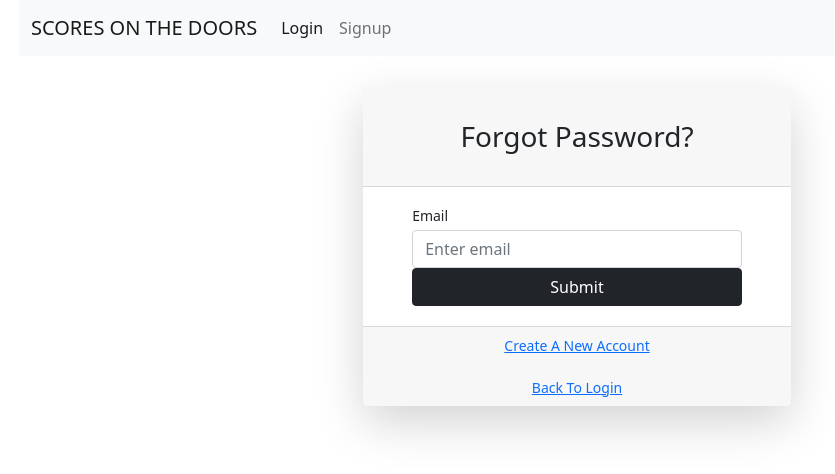
After one commit to Grahev/FootballPredictor, a Django app: page /password-reset/ in a window 1280 px wide. The commit adds this page. Shown: the top 474 px of the page, without its empty margins (63-898 px from the left). Run offline with Django 3.2, Linux system fonts and the light colour scheme.

Commit message:
password reset added on

```diff
--- a/FootballPredictor/urls.py
+++ b/FootballPredictor/urls.py
@@ -16,8 +16,18 @@ Including another URLconf
 from django.contrib import admin
 from django.urls import path
 from django.urls.conf import include, include
+from django.contrib.auth import views as auth_views
+from predictor.views import ResetPasswordView
 
 urlpatterns = [
     path('admin/', admin.site.urls),
-    path('',include(('predictor.urls','predictor'),namespace='predictor'))
+    path('',include(('predictor.urls','predictor'),namespace='predictor')),
+
+    path('password-reset/', ResetPasswordView.as_view(), name='password_reset'),
+    path('password-reset-confirm/<uidb64>/<token>/',
+         auth_views.PasswordResetConfirmView.as_view(template_name='predictor/password_reset_confirm.html'),
+         name='password_reset_confirm'),
+    path('password-reset-complete/',
+         auth_views.PasswordResetCompleteView.as_view(template_name='predictor/password_reset_complete.html'),
+         name='password_reset_complete'),
 ]
--- /dev/null
+++ b/predictor/templates/predictor/password_reset.html
@@ -0,0 +1,60 @@
+{% extends "base.html" %}
+
+{% block content %}
+    <div class="form-content my-3 p-3">
+        <div class="container">
+            <div class="row justify-content-center">
+                <div class="col-lg-5">
+                    <div class="card shadow-lg border-0 rounded-lg mt-0 mb-3">
+                        <div class="card-header justify-content-center">
+                            <div id="error_div"></div>
+                          <h3 class="font-weight-light my-4 text-center">Forgot Password?</h3>
+                        </div>
+                        {% if form.errors %}
+                            <div class="alert alert-danger alert-dismissible" role="alert">
+                                <div id="form_errors">
+                                    {% for key, value in form.errors.items %}
+                                        <strong>{{ value }}</strong>
+                                    {% endfor %}
+                                </div>
+                                <button type="button" class="close" data-dismiss="alert" aria-label="Close">
+                                    <span aria-hidden="true">&times;</span>
+                                </button>
+                            </div>
+                        {% endif %}
+                        <div class="card-body">
+                            <form method="POST">
+                                {% csrf_token %}
+                                <div class="form-row">
+                                    <div class="col-md-10 offset-md-1">
+                                    <div class="form-group">
+                                      <label class="small mb-1" for="id_email">Email</label>
+                                        <input type="email" name="email"  class="form-control"
+                                               autocomplete="email" maxlength="254" required id="id_email"
+                                               placeholder="Enter email">
+                                    </div>
+                                </div>
+                            </div>
+                                <div class="form-row">
+                                  <div class="col-md-10 offset-md-1">
+                                    <div class="form-group mt-0 mb-1">
+                                        <button type="submit" class="col-md-12 btn btn-dark">Submit
+                                        </button>
+                                    </div>
+                                 </div>
+                               </div>
+                            </form>
+                        </div>
+                        <div class="card-footer text-center">
+                            <div class="small">
+                                <a href="{% url 'predictor:signup' %}">Create A New Account</a><br><br>
+                                <a href="{% url 'predictor:login' %}">Back To Login</a><br>
+                            </div>
+                        </div>
+                    </div>
+                </div>
+            </div>
+        </div>
+
+  </div>
+{% endblock content %}
--- /dev/null
+++ b/predictor/templates/predictor/password_reset_subject.txt
@@ -0,0 +1 @@
+Registration/Login App Password Reset
--- a/predictor/templates/registration/login.html
+++ b/predictor/templates/registration/login.html
@@ -9,6 +9,7 @@
         {{form|crispy}}
         <button class="btn btn-primary mt-2" type="submit">Login</button>
     </form>
+    <p><a href="{% url 'password_reset' %}">Password reset</a></p>
 
 
 {% endblock content %}
--- a/predictor/urls.py
+++ b/predictor/urls.py
@@ -20,6 +20,7 @@ from .views import (
     leave_league,
     leave_league_confirm,
     user_predictions_list,
+    ResetPasswordView,
     )
 
 from django.contrib.auth.views import LoginView
@@ -43,4 +44,5 @@ urlpatterns = [
     path('leagues/join/<int:pk>', join_league_pin, name='join_league'),
     path('leagues/leave/<int:pk>', leave_league, name='leave_league'),
     path('leagues/leave/confirm/<int:pk>', leave_league_confirm, name='leave_league_confirm'),
+
 ]
--- a/predictor/views.py
+++ b/predictor/views.py
@@ -7,6 +7,11 @@ from django.views.generic.edit import CreateView
 from .models import League, User, Match, MatchPrediction
 from django.contrib.auth.mixins import LoginRequiredMixin
 from django.views.generic import ListView, UpdateView, DeleteView, DetailView
+
+#password reset import
+from django.contrib.auth.views import PasswordResetView
+from django.urls import reverse_lazy
+from django.contrib.messages.views import SuccessMessageMixin
 
 #pagination import
 from django.core.paginator import Paginator
@@ -319,8 +324,6 @@ def join_league_pin(request, pk):
     return render(request,'predictor/join_league_confirm.html',context)
 
 
-
-
 def leave_league(request,pk):
     league = League.objects.get(id=pk)
     user = request.user
@@ -352,3 +355,15 @@ def user_predictions_list(request, user):
     }
 
     return render(request, 'predictor/user_predictions_list.html', context)
+
+
+
+class ResetPasswordView(SuccessMessageMixin, PasswordResetView):
+    template_name = 'predictor/password_reset.html'
+    email_template_name = 'predictor/password_reset_email.html'
+    subject_template_name = 'predictor/password_reset_subject.txt'
+    success_message = "We've emailed you instructions for setting your password, " \
+                      "if an account exists with the email you entered. You should receive them shortly." \
+                      " If you don't receive an email, " \
+                      "please make sure you've entered the address you registered with, and check your spam folder."
+    success_url = reverse_lazy('predictor:predictor_main')
```
Also changed, not shown: predictor/templates/predictor/password_reset_complete.html (added, +15 -0 lines), predictor/templates/predictor/password_reset_confirm.html (added, +71 -0 lines), predictor/templates/predictor/password_reset_email.html (added, +12 -0 lines), predictor/templates/predictor/predictor_main.html (+9 -0 lines).
